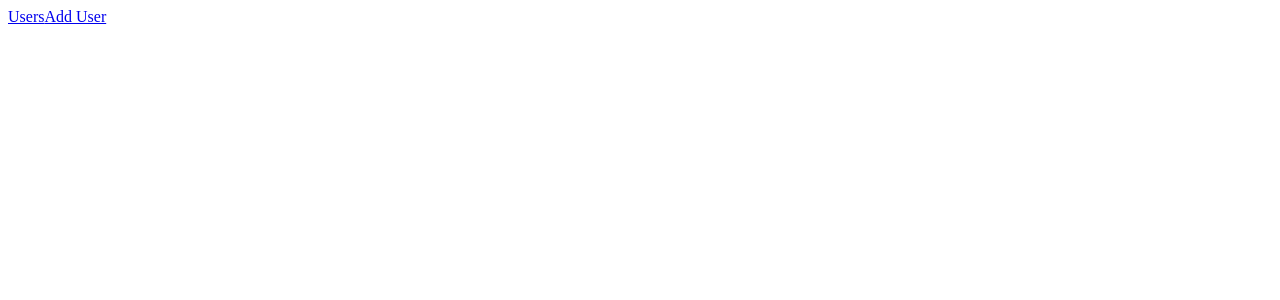
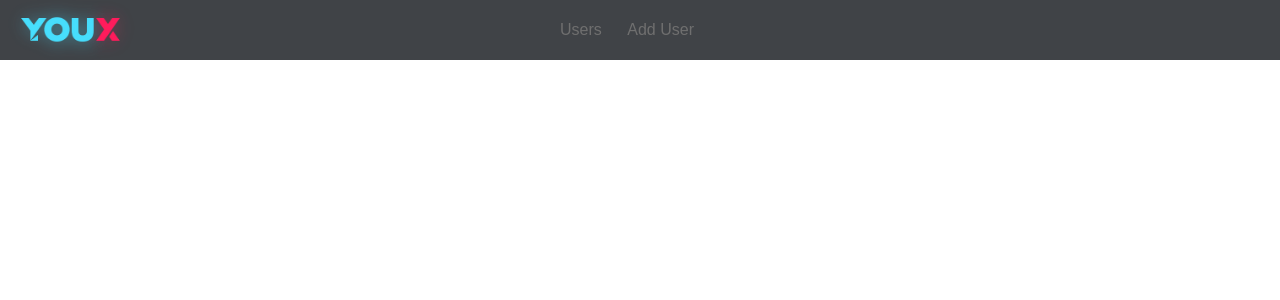
Before and after one commit to kirihn/YOUX-Front-End, a React (Vite) app: page / in a window 1280 px wide. Shown: the top 300 px of the page. Built offline with nearby package versions, Linux system fonts and the light colour scheme.

Commit message:
feat: add header component

```diff
--- a/src/app.scss
+++ b/src/app.scss
@@ -1,4 +1,5 @@
 *{
     margin: 0;
     padding: 0;
+    font-family: sans-serif;
 }
--- a/src/app.tsx
+++ b/src/app.tsx
@@ -1,6 +1,6 @@
 import { BrowserRouter, Route, Routes } from "react-router-dom";
 import { Layout } from "./components/layout/layout";
-
+import './app.scss'
 function App() {
 
   return (
--- a/src/components/header/header.scss
+++ b/src/components/header/header.scss
@@ -0,0 +1,39 @@
+.headerContainer{
+    display: flex;
+    justify-content: space-between;
+    width: 100%;
+    height: 60px;
+    background: rgba(44, 47, 52, 0.90);
+
+    .LogoContainer{
+        margin-top: -13px;
+        img{
+            width: 140px;
+        }
+    }
+
+    .navContainer{
+        display: flex;
+        align-items: center;
+        justify-content: space-between;
+        width: 150px;
+        white-space: nowrap;
+        a{
+            font-size: 16px;
+            color: #6f6f6f;
+            text-decoration: none;
+            padding: 8px;
+            transition: color 0.2s;
+            &:hover{
+                color: #40cae5;
+            }
+            &.active{
+                color: #40cae5;
+            }
+        }
+    }
+
+    .empty{
+        width: 166px;
+    }
+}
--- a/src/components/header/header.tsx
+++ b/src/components/header/header.tsx
@@ -1,14 +1,19 @@
-import { Link } from 'react-router-dom'
+import { Link, NavLink } from 'react-router-dom'
+import Logo from '../../assets/logo.png'
 import './header.scss'
 
 export function Header(){
 
     return (<>
-        <header>
-            <nav>
-                <Link to='/chatList'>Users</Link>
-                <Link to='/chatList'>Add User</Link>
+        <header className='headerContainer'>
+            <div className="LogoContainer">
+                <img src={Logo} alt="Logo" />
+            </div>
+            <nav className='navContainer'>
+                <NavLink to='/userList'>Users</NavLink>
+                <NavLink to='/createUser'>Add User</NavLink>
             </nav>
+            <div className="empty"></div>
         </header>
     </>)
 }
--- a/src/components/layout/layout.scss
+++ b/src/components/layout/layout.scss
@@ -0,0 +1,3 @@
+.layoutContainer{
+
+}
```
Also changed, not shown: src/assets/logo.png (added).
